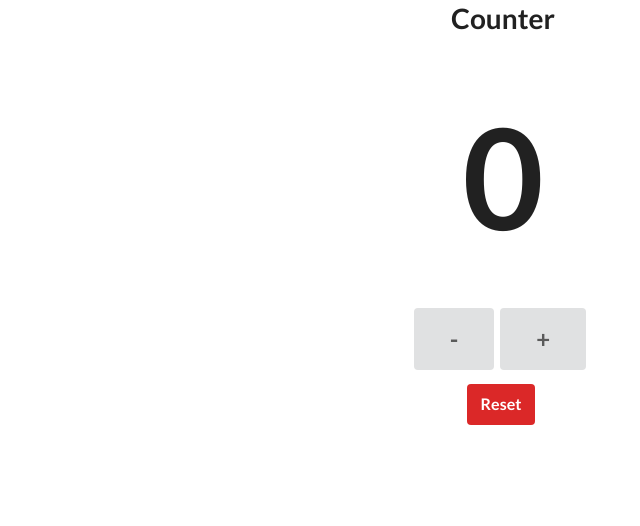
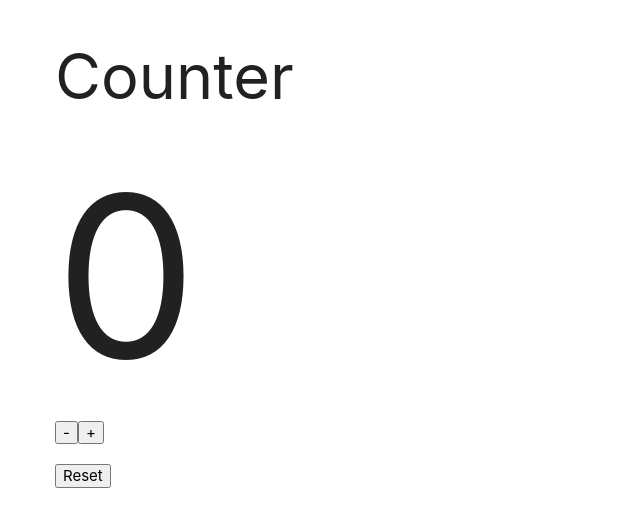
Before and after one commit to leon-luna-ray/counter, a React (Create React App) app: page / in a window 1280 px wide. Shown: the top 526 px of the page, without its empty margins (137-777 px from the left). Built offline with nearby package versions, Linux system fonts and the light colour scheme; the HTML template or start-up script is replaced by a standard one.

Commit message:
refactor materialize

```diff
--- a/public/index.html
+++ b/public/index.html
@@ -4,14 +4,22 @@
     <meta charset="utf-8" />
     <meta name="viewport" content="width=device-width, initial-scale=1" />
     <!-- Semantic UI CDN -->
+    <!-- <link
+      rel="stylesheet"
+      href="https://cdnjs.cloudflare.com/ajax/libs/semantic-ui/2.4.1/semantic.min.css"
+    /> -->
+    <!-- Compiled and minified CSS -->
     <link
       rel="stylesheet"
-      href="https://cdnjs.cloudflare.com/ajax/libs/semantic-ui/2.4.1/semantic.min.css"
+      href="https://cdnjs.cloudflare.com/ajax/libs/materialize/1.0.0/css/materialize.min.css"
     />
+
     <title>Counter</title>
   </head>
   <body>
     <noscript>You need to enable JavaScript to run this app.</noscript>
     <div id="root"></div>
+    <!-- Compiled and minified JavaScript -->
+    <script src="https://cdnjs.cloudflare.com/ajax/libs/materialize/1.0.0/js/materialize.min.js"></script>
   </body>
 </html>
--- a/src/App.css
+++ b/src/App.css
@@ -1,8 +1,3 @@
-.center-screen {
-  display: flex;
-  align-items: center;
+.count {
+  font-size: 15rem;
 }
-
-.count {
-  font-size: 10rem;
-}
```
